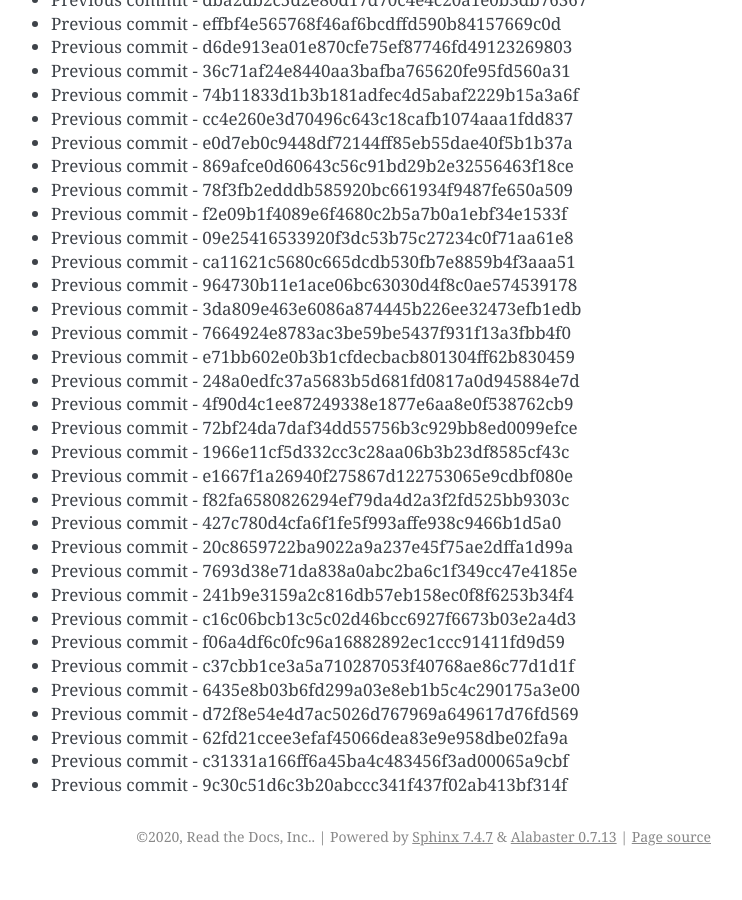
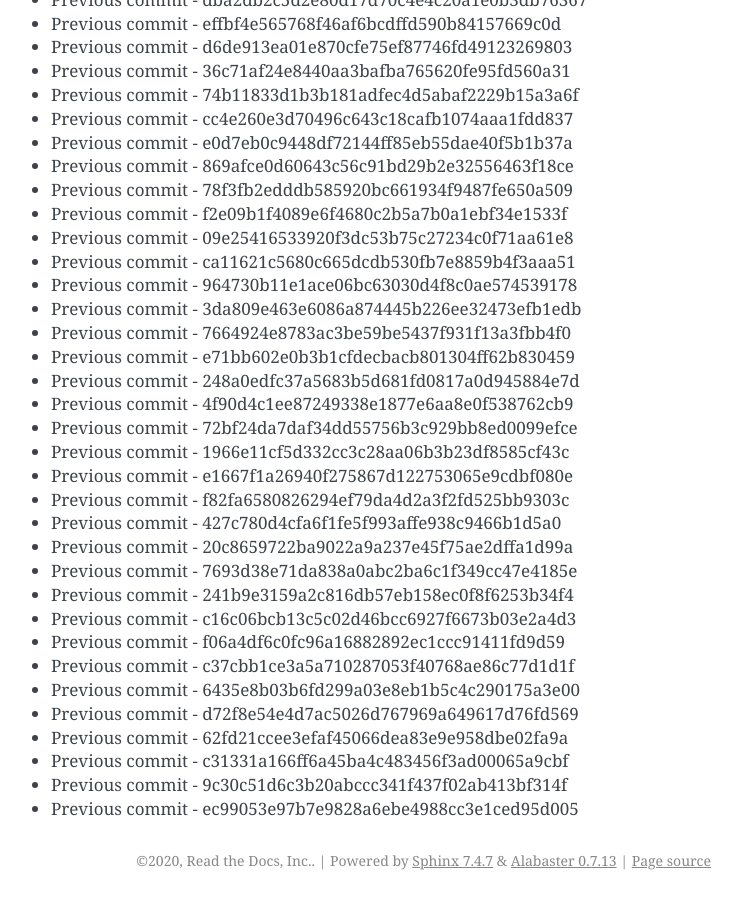
Before and after one commit to readthedocs/rtd-git-stresstest, a Sphinx documentation site: the page built from docs/updates.rst, in a window 1280 px wide and 900 px high, scrolled down 95986 px. Shown: the whole window, without its empty margins (399-1141 px from the left). Built offline with Sphinx 7.4.7, drawn with Linux system fonts in a browser that asks for light colours; before the commit the page ends 96862 px from its top, so only the background shows below that.

Commit message:
Generating commit from previous: ec99053e97b7e9828a6ebe4988cc3e1ced95d005

```diff
--- a/docs/updates.rst
+++ b/docs/updates.rst
@@ -4065,3 +4065,4 @@ It can be tested for any performance characteristics.
 * Previous commit - 62fd21ccee3efaf45066dea83e9e958dbe02fa9a
 * Previous commit - c31331a166ff6a45ba4c483456f3ad00065a9cbf
 * Previous commit - 9c30c51d6c3b20abccc341f437f02ab413bf314f
+* Previous commit - ec99053e97b7e9828a6ebe4988cc3e1ced95d005
```
